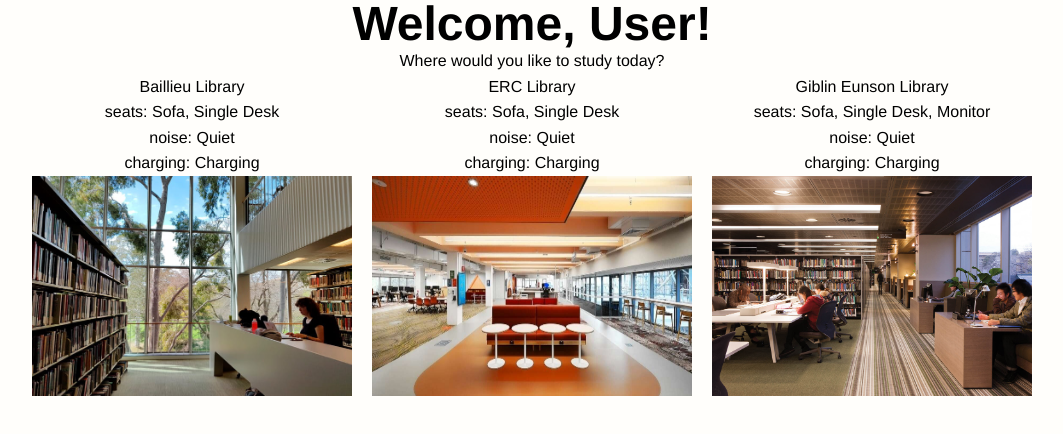
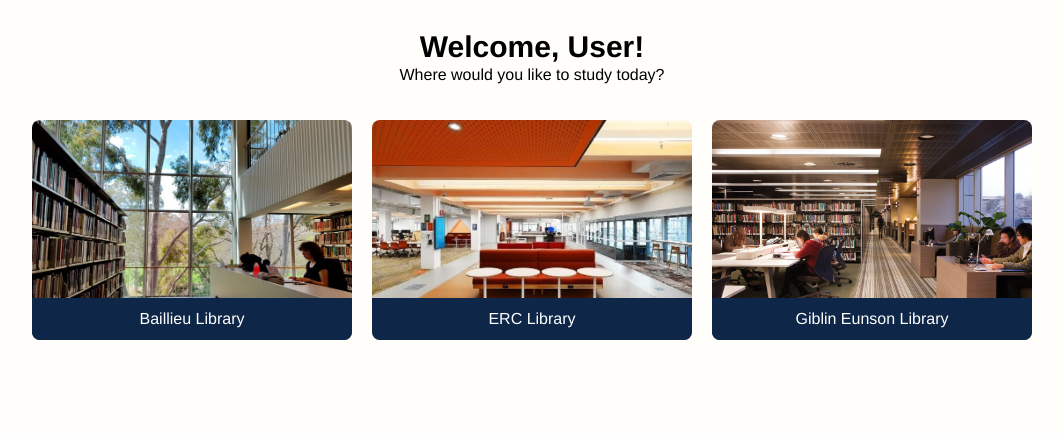
Before and after one commit to nhnong/NVZ, a Next.js app: page / in a window 1280 px wide. Shown: the top 434 px of the page, without its empty margins (108-1171 px from the left). Built offline with nearby package versions, Linux system fonts and the light colour scheme.

Commit message:
link works

```diff
--- a/app/data/libraries.ts
+++ b/app/data/libraries.ts
@@ -6,6 +6,7 @@
 // Array storing each library
 const libraries: Array<{
   name: string;
+  urlname: string;
   noise: string[];
   seat: string[];
   charging: string;
@@ -63,6 +64,7 @@
 
   const library = {
     name: name,
+    urlname: name.toLowerCase().replace(/\s+/g, "-"),
     noise: validNoise,
     seat: validSeats,
     charging: charging,
--- /dev/null
+++ b/app/libraries/[library]/page.tsx
@@ -0,0 +1,23 @@
+import Image from "next/image";
+import { libraries } from "@/app/data/libraries";
+import { notFound } from "next/navigation";
+import Link from "next/link";
+
+interface LibraryPageProps {
+  params: { library: string };
+}
+
+export default function LibraryPage({ params }: LibraryPageProps) {
+    const library = libraries.find((lib: typeof libraries[number]) => lib.urlname === params.library);
+    if (!library) {
+        return notFound();
+    }
+    return (
+        <main className="p-4">
+            <h1 className="text-2xl font-bold mb-4">{library.name}</h1>
+            <p>seats: {library.seat.join(", ")}</p>
+            <p>noise: {library.noise.join(", ")}</p>
+            <p>charging: {library.charging}</p>
+        </main>
+    )
+}
--- a/app/page.tsx
+++ b/app/page.tsx
@@ -6,8 +6,8 @@
 
   return (
     <main>
-      <div className="text-center">
-        <h1 className="text-center font-bold text-[48px] leading-none">
+      <div className="text-center mt-8 mb-8">
+        <h1 className="text-center font-bold text-[30px] leading-none">
           Welcome, User!
         </h1>
         <p>Where would you like to study today?</p>
@@ -15,16 +15,18 @@
       <div className="text-center flex flex-col sm:flex-row justify-center items-center gap-5">
         {libraries.map((lib) => (
           <div key={lib.name}>
-            <h2>{lib.name}</h2>
-            <p>seats: {lib.seat.join(", ")}</p>
-            <p>noise: {lib.noise.join(", ")}</p>
-            <p>charging: {lib.charging}</p>
             <div className="relative h-55 w-80">
               <Image
                 src={`/${lib.imgsrc}`}
                 alt={lib.name}
                 fill
+                className="object-cover rounded-lg"
               />
+              <div className="absolute bottom-0 w-full bg-[#0E2647] bg-opacity-60 text-white text-center py-2 rounded-b-lg">
+                <Link href={`/libraries/${lib.urlname}`} className="hover:underline">
+                  {lib.name}
+                </Link>
+              </div>
             </div>
           </div>
         ))}
@@ -32,3 +34,9 @@
     </main>
   );
 }
+
+// library features, will add on another page
+//             <h2>{lib.name}</h2>
+//            <p>seats: {lib.seat.join(", ")}</p>
+//            <p>noise: {lib.noise.join(", ")}</p>
+//            <p>charging: {lib.charging}</p>
```
